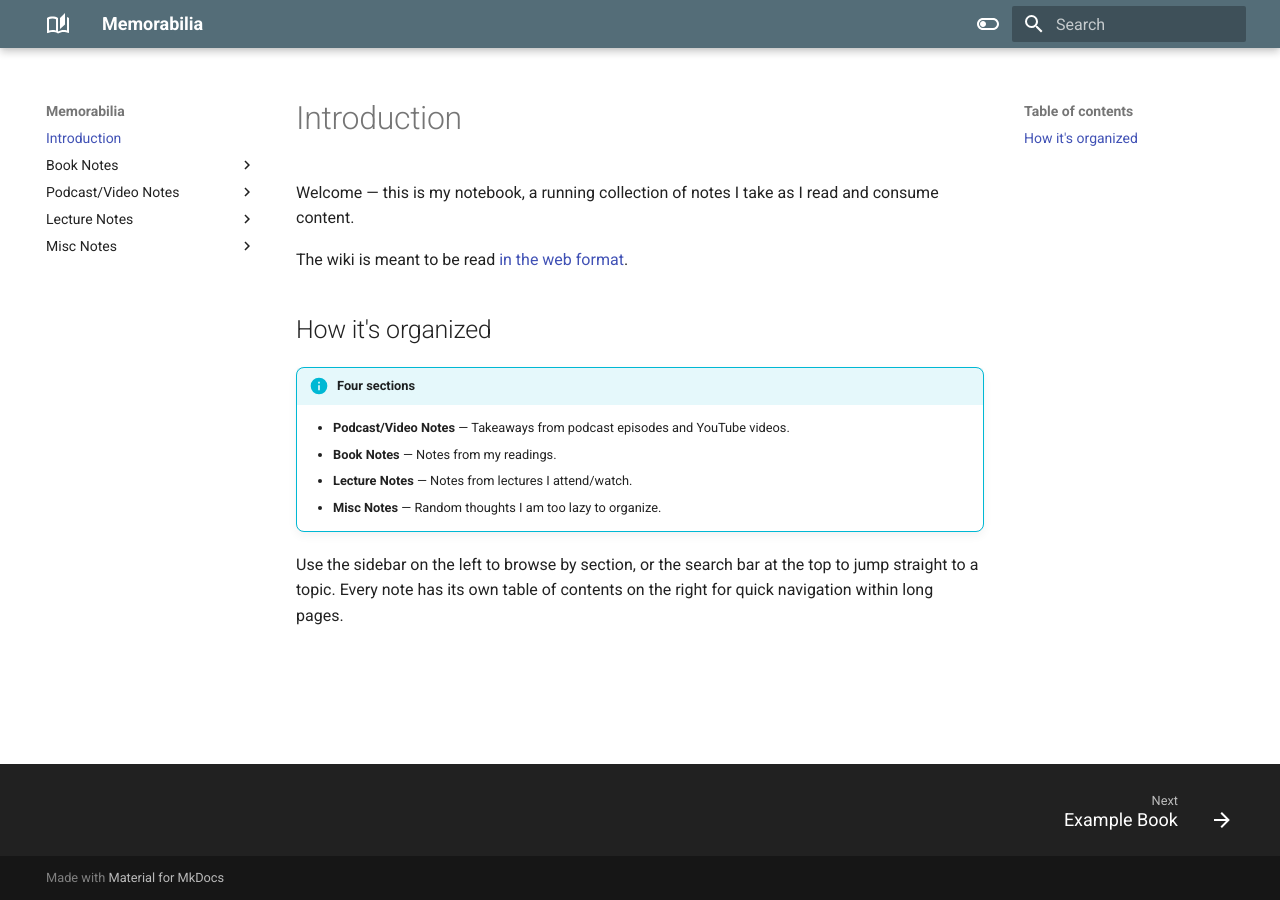
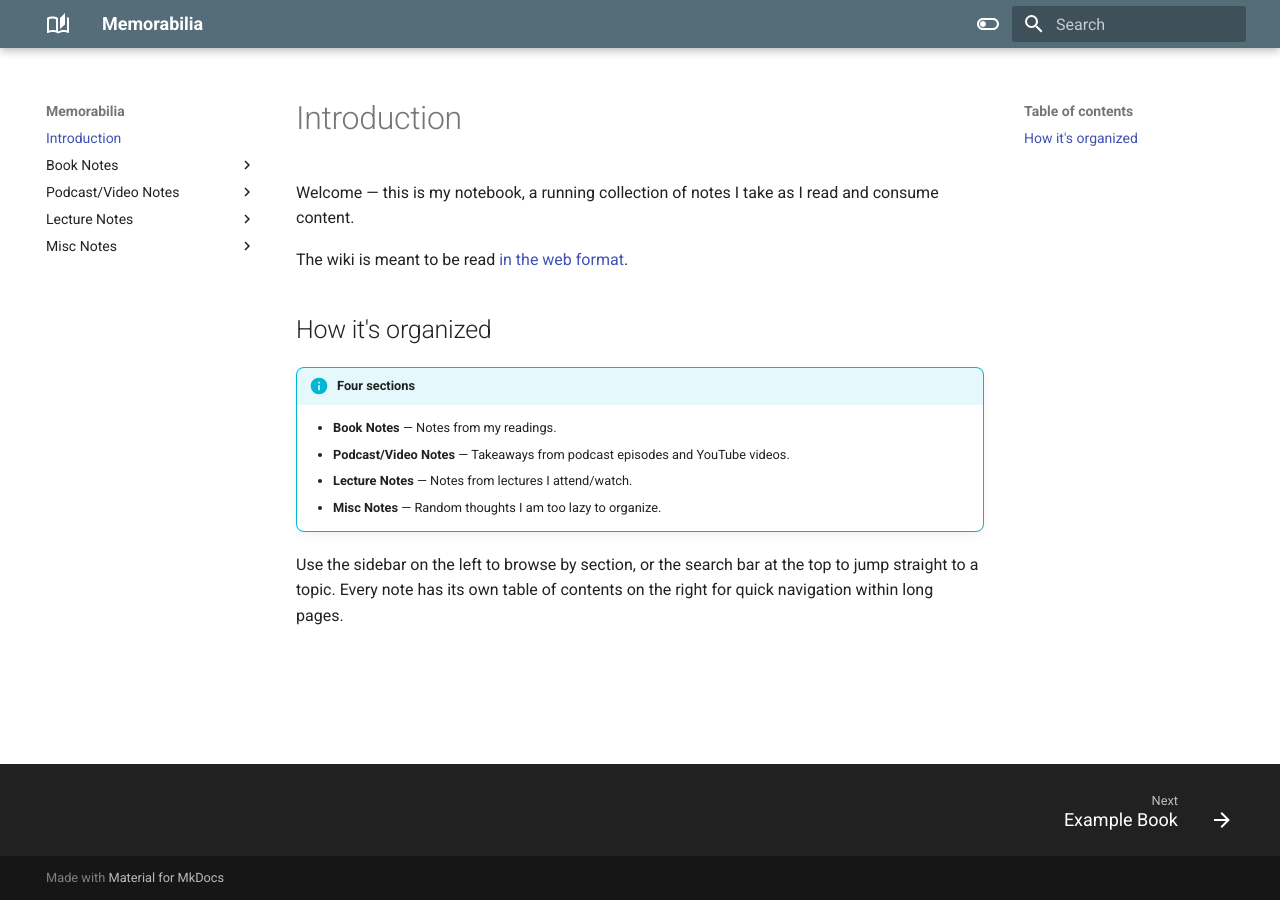
Before and after one commit to beyondgoodevil/memorabilia, an MkDocs documentation site: the page built from docs/index.md, in a window 1280 px wide. Built offline with MkDocs 1.6.1 and Material for MkDocs 9.7.7, drawn with Linux system fonts in a browser that asks for light colours.

Commit message:
Wrong listing

```diff
--- a/docs/index.md
+++ b/docs/index.md
@@ -7,8 +7,8 @@ The wiki is meant to be read [in the web format](https://beyondgoodevil.github.i
 ## How it's organized
 
 !!! info "Four sections"
+    - **Book Notes** — Notes from my readings.
     - **Podcast/Video Notes** — Takeaways from podcast episodes and YouTube videos.
-    - **Book Notes** — Notes from my readings.
     - **Lecture Notes** — Notes from lectures I attend/watch.
     - **Misc Notes** — Random thoughts I am too lazy to organize.
 
```
